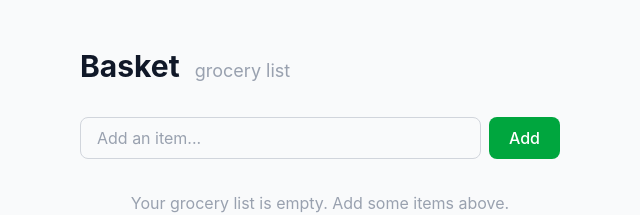
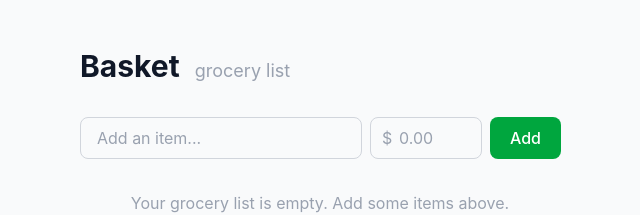
Before and after one commit to mike-jgo/basket, a Vue app: page / in a window 1280 px wide. Shown: the top 215 px of the page, without its empty margins (320-960 px from the left). Built offline with nearby package versions, Linux system fonts and the light colour scheme.

Commit message:
Add optional per-item pricing

```diff
--- a/src/components/GroceryRow.vue
+++ b/src/components/GroceryRow.vue
@@ -11,16 +11,13 @@ defineEmits(['toggle', 'remove'])
       @change="$emit('toggle', item.id)"
       class="h-5 w-5 rounded border-gray-300 text-green-600 focus:ring-green-500"
     />
-    <span
-      class="flex-1"
-      :class="item.checked ? 'text-gray-400 line-through' : 'text-gray-900'"
-    >
+    <span class="flex-1" :class="item.checked ? 'text-gray-400 line-through' : 'text-gray-900'">
       {{ item.name }}
     </span>
-    <button
-      @click="$emit('remove', item.id)"
-      class="text-gray-300 hover:text-red-500"
-    >
+    <span v-if="item.price" :class="item.checked ? 'text-gray-300' : 'text-gray-500'" class="text-sm">
+      ${{ item.price.toFixed(2) }}
+    </span>
+    <button @click="$emit('remove', item.id)" class="text-gray-300 hover:text-red-500">
       &times;
     </button>
   </li>
--- a/src/pages/Grocery/Index.vue
+++ b/src/pages/Grocery/Index.vue
@@ -4,12 +4,14 @@ import GroceryRow from '../../components/GroceryRow.vue'
 
 const items = ref([])
 const nameInput = ref('')
+const priceInput = ref('')
 
 const addItem = () => {
   const name = nameInput.value.trim()
   if (!name) return
-  items.value.push({ id: Date.now(), name, checked: false })
+  items.value.push({ id: Date.now(), name, price: priceInput.value ? parseFloat(priceInput.value) : 0, checked: false })
   nameInput.value = ''
+  priceInput.value = ''
 }
 
 const toggleItem = (id) => {
@@ -23,6 +25,14 @@ const removeItem = (id) => {
 
 const uncheckedItems = computed(() => items.value.filter((i) => !i.checked))
 const checkedItems = computed(() => items.value.filter((i) => i.checked))
+
+const total = computed(() =>
+  items.value.reduce((sum, i) => sum + (i.price ?? 0), 0)
+)
+const checkedTotal = computed(() =>
+  checkedItems.value.reduce((sum, i) => sum + (i.price ?? 0), 0)
+)
+const hasAnyPrice = computed(() => items.value.some((i) => i.price > 0))
 </script>
 
 <template>
@@ -40,6 +50,17 @@ const checkedItems = computed(() => items.value.filter((i) => i.checked))
           placeholder="Add an item..."
           class="flex-1 rounded-lg border border-gray-300 px-4 py-2 text-gray-900 placeholder-gray-400 focus:border-green-500 focus:outline-none focus:ring-1 focus:ring-green-500"
         />
+        <div class="relative">
+            <span class="pointer-events-none absolute left-3 top-1/2 -translate-y-1/2 text-gray-400">$</span>
+            <input
+                v-model="priceInput"
+                type="number"
+                min="0"
+                step="0.01"
+                placeholder="0.00"
+                class="w-28 rounded-lg border border-gray-300 py-2 pl-7 pr-3 text-gray-900 placeholder-gray-400 focus:border-green-500 focus:outline-none focus:ring-1 focus:ring-green-500"
+            />
+        </div>
         <button
           type="submit"
           class="rounded-lg bg-green-600 px-5 py-2 font-medium text-white hover:bg-green-700"
@@ -77,6 +98,17 @@ const checkedItems = computed(() => items.value.filter((i) => i.checked))
             />
           </ul>
         </div>
+
+        <div v-if="hasAnyPrice" class="rounded-lg border border-gray-200 bg-white px-4 py-3 shadow-sm">
+            <div class="flex items-center justify-between text-sm text-gray-500">
+                <span>Checked off</span>
+                <span>${{ checkedTotal.toFixed(2) }}</span>
+            </div>
+            <div class="mt-1 flex items-center justify-between font-medium text-gray-900">
+                <span>Total</span>
+                <span>${{ total.toFixed(2) }}</span>
+            </div>
+        </div>
       </div>
     </div>
   </div>
```
